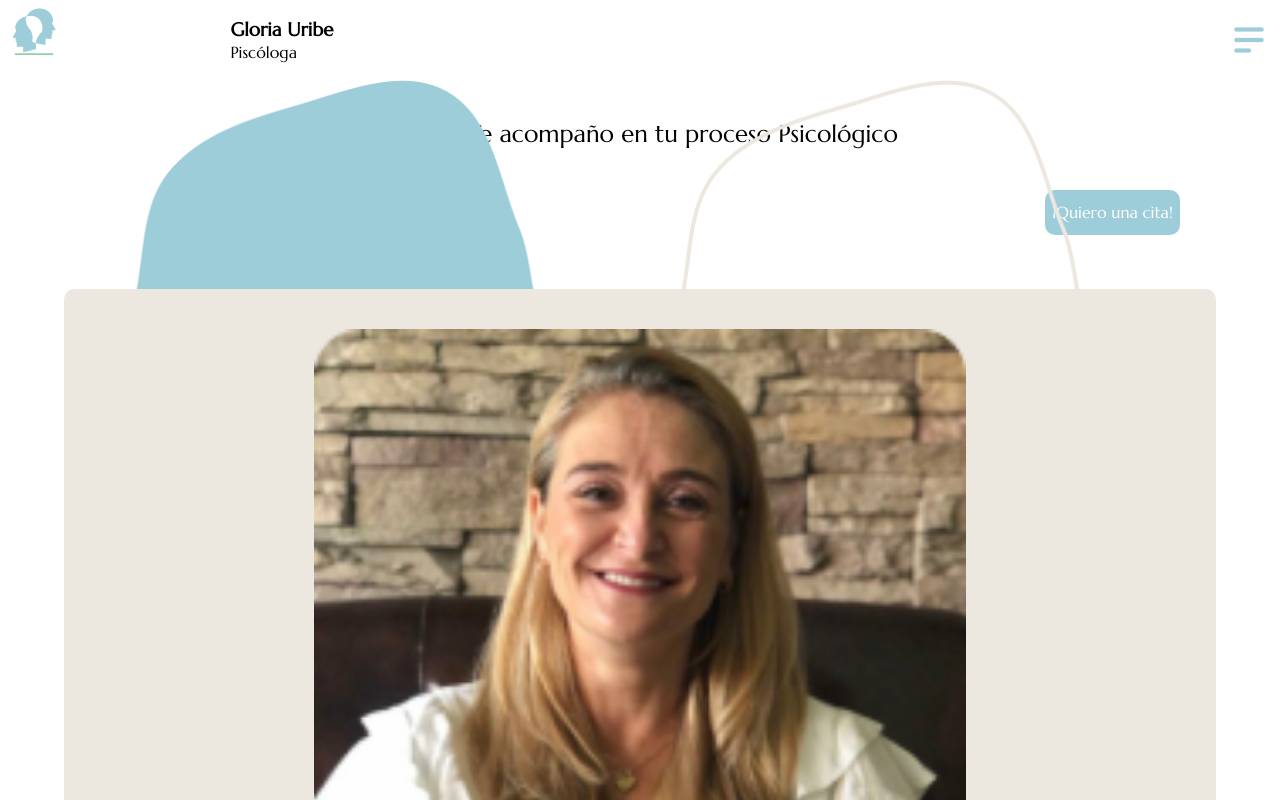
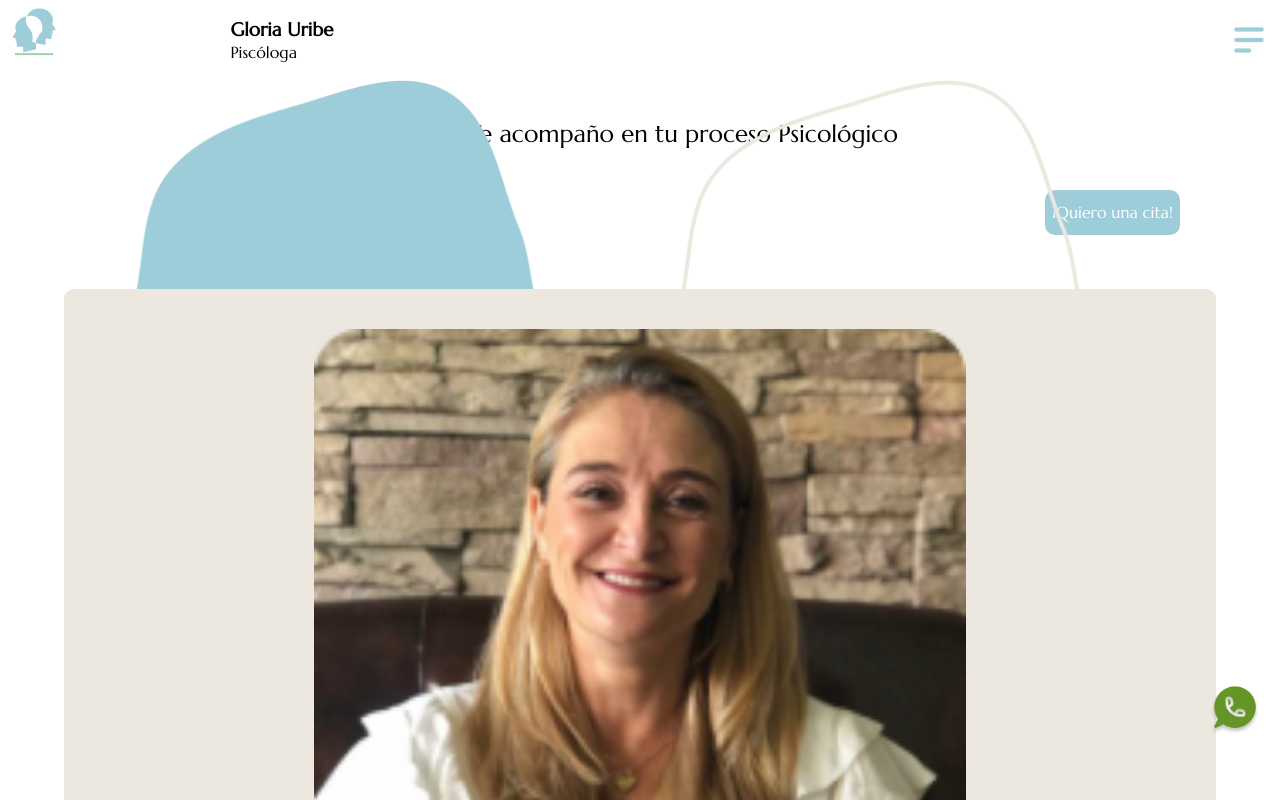
Before and after one commit to AndresCalle9/gupsicologa, a Next.js app: page / in a window 1280 px wide. Shown: the top 800 px of the page. Built offline with nearby package versions, Linux system fonts and the light colour scheme.

Commit message:
footer background, wpp float, and new icons

```diff
--- a/src/components/Footer/Footer.jsx
+++ b/src/components/Footer/Footer.jsx
@@ -6,10 +6,21 @@ import ig from "../../../public/assets/ig.png";
 import lc from "../../../public/assets/lc.png";
 import Link from "next/link";
 import s from "./Footer.module.scss";
+import footerImg from "../../../public/assets/footerImg.png"
 
 const Footer = () => {
   return (
     <div className={s.container}>
+      <div className={s.vectors}>
+        <div className={s.imgFooter}>
+          <Image
+            src={footerImg}
+            alt="fondo del footer"
+            placeholder="blur"
+            layout="responsive"
+          />
+        </div>
+      </div>
       <div className={s.top}>
         <div className={s.icon}>
           <Link href="https://instagram.com/pisologagloriauribe">
@@ -17,7 +28,7 @@ const Footer = () => {
               <div className={s.imgSct5}>
                 <Image
                   src={ig}
-                  alt="image secundaria sección 2"
+                  alt="icono instagram"
                   placeholder="blur"
                   layout="responsive"
                 />
@@ -32,7 +43,7 @@ const Footer = () => {
               <div className={s.imgSct5}>
                 <Image
                   src={wpp}
-                  alt="image secundaria sección 2"
+                  alt="icono whatsapp"
                   placeholder="blur"
                   layout="responsive"
                 />
@@ -46,7 +57,7 @@ const Footer = () => {
             <div className={s.imgSct5}>
               <Image
                 src={lc}
-                alt="image secundaria sección 2"
+                alt="icono ubicacion"
                 placeholder="blur"
                 layout="responsive"
               />
--- a/src/components/Footer/Footer.module.scss
+++ b/src/components/Footer/Footer.module.scss
@@ -6,7 +6,21 @@
   align-items: center;
   justify-content: center;
   width: 100%;
-  background-color: $brown;
+  position: relative;
+  .vectors {
+      position: absolute;
+    display: flex;
+    z-index: -1;
+    .imgFooter {
+      width: 544px;
+      div:first-child {
+        overflow-y: visible;
+        width: 900px;
+        height: 670px;
+        transform: translateX(-250px);
+      }
+    }
+  }
   .top {
     display: flex;
     flex-direction: column;
@@ -15,7 +29,7 @@
       display: flex;
       flex-direction: column;
       align-items: center;
-        a{
+      a {
         display: flex;
         flex-direction: column;
         align-items: center;
@@ -25,7 +39,7 @@
           width: 50px;
           height: 50px;
         }
-            h3{
+        h3 {
           font-style: normal;
           font-weight: bold;
           font-size: 18px;
--- a/src/components/Layout/Layout.jsx
+++ b/src/components/Layout/Layout.jsx
@@ -1,12 +1,14 @@
 import React from "react";
 import Header from "../Header/Header";
 import Footer from "../Footer/Footer";
+import WhastappFloat from "../WhatsappFloat/WhastappFloat";
 
 const Layout = ({ children }) => {
   return (
     <div>
       <Header/>
       {children}
+      <WhastappFloat/>
       <Footer/>
     </div>
   );
--- /dev/null
+++ b/src/components/WhatsappFloat/WhastappFloat.jsx
@@ -0,0 +1,19 @@
+import React from "react";
+import Link from "next/link";
+import s from "./WhatsappFloat.module.scss"
+
+const WhastappFloat = () => {
+  return (
+    <div className={s.container}>
+      <Link href="https://wa.link/nmup20">
+        <a target="_blank">
+            <img
+              src="/whatsappFloat.png"
+            />
+        </a>
+      </Link>
+    </div>
+  );
+};
+
+export default WhastappFloat;
--- /dev/null
+++ b/src/components/WhatsappFloat/WhatsappFloat.module.scss
@@ -0,0 +1,10 @@
+.container {
+  position: fixed;
+  bottom: 60px;
+  right: 20px;
+  z-index: 2;
+  img {
+    width: 50px;
+    height: 50px;
+  }
+}
```
Also changed, not shown: public/assets/footerImg.png (added), public/whatsappFloat.png (added). Lines whose indentation alone changed are shown as unchanged.
